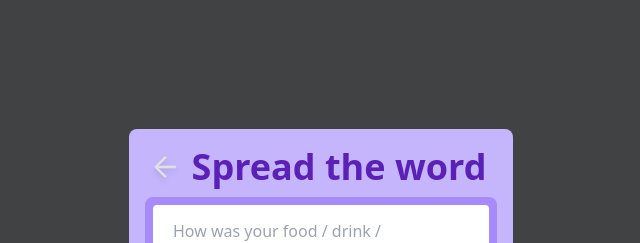
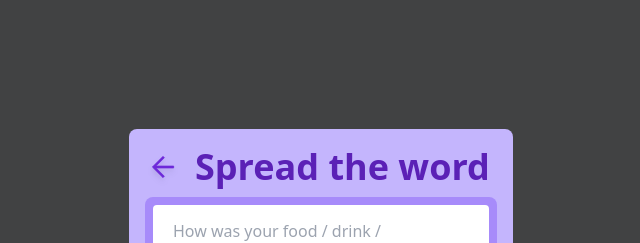
Before and after one commit to 0tt0I/DRP, a Next.js app in the folder app/: page /customer/spread-the-word in a window 1280 px wide. Shown: the top 243 px of the page, without its empty margins (319-959 px from the left). Built offline with nearby package versions, Linux system fonts and the light colour scheme; no server answers; sample sign-in values are in the browser's storage.

Commit message:
feat: added back button to all promoter pages

```diff
--- a/app/components/BackButton.tsx
+++ b/app/components/BackButton.tsx
@@ -4,12 +4,15 @@ import ArrowBack from './ArrowBack.svg'
 
 export type BackButtonProps = {
   router: NextRouter
+  className?: string
   where?: string
 }
 
 export default function BackButton (props: BackButtonProps) {
   return (
-    <button onClick={() => props.router.push(props.where ?? '/')} className="back-button p-2">
+    <button
+      onClick={() => props.router.push(props.where ?? '/')}
+      className={'back-button p-2 ' + props.className ?? ''}>
       <ArrowBack viewBox="0 0 48 48" className="arr" />
     </button>
   )
--- a/app/components/Header.tsx
+++ b/app/components/Header.tsx
@@ -10,8 +10,8 @@ export type HeaderProps = {
 
 export default function Header (props: HeaderProps) {
   return (
-    <div className="flex flex-row gap-0 p-0.5 home-header items-center justify-center">
-      <BackButton router={props.router} where={props.where} />
+    <div className="flex flex-row sm:relative sm:gap-0 gap-2 p-0.5 home-header items-center justify-center min-w-max">
+      <BackButton className="sm:absolute z-10 left-0" router={props.router} where={props.where} />
       <h1 className="text-center grow">{props.text}</h1>
     </div>
   )
--- a/app/pages/customer/spend-points.tsx
+++ b/app/pages/customer/spend-points.tsx
@@ -1,6 +1,5 @@
 import { useRouter } from 'next/router'
 import React, { useEffect, useRef, useState } from 'react'
-import HomeButton from '../../components/HomeButton'
 import QRUid from '../../components/QRUid'
 import { Dialog } from '@headlessui/react'
 import { createHash } from 'crypto'
@@ -8,6 +7,7 @@ import { getUid } from '../../services/authInfo'
 import { Referral, Reward, VisitedBusiness } from '../../types/FirestoreCollections'
 import { getVisitedBusinesses } from '../../services/customerInfo'
 import { getAllRewards } from '../../services/rewardInfo'
+import Header from '../../components/Header'
 
 export default function RedeemReward () {
   const router = useRouter()
@@ -54,18 +54,13 @@ export default function RedeemReward () {
   return (
     <div className="home-div">
       <div className="home-subdiv-l">
-        <h1>
-          Spend points
-        </h1>
+        <Header router={router} text='Redeem Referrals' />
         <p>See the points you&apos;ve earned,<br />spend them at your favourite spots. </p>
 
         {businesses.length > 0
           ? businesses.map(BusinessEntry)
           : <p className="text-warning text-2xl p-8">Go visit some businesses!</p>}
-
-        <HomeButton router={router} />
       </div>
-
     </div>
   )
 
--- a/app/styles/styles.css
+++ b/app/styles/styles.css
@@ -43,8 +43,16 @@
         @apply bg-violet-700 hover:bg-violet-600 p-2 text-white transition duration-200;
     }
 
+    .arrow-colors {
+        @apply fill-violet-700 hover:fill-violet-600 stroke-violet-700 hover:stroke-violet-600 transition duration-200;
+    }
+
     .text-warning {
         @apply font-bold text-rose-600;
+    }
+
+    .button-grid-short {
+        @apply grid grid-cols-3 grid-rows-2 grid-flow-row gap-4;
     }
 
     .button-grid-normal {
@@ -53,6 +61,11 @@
 
     .button-grid-ext {
         @apply grid grid-cols-3 grid-rows-4 grid-flow-row gap-4;
+    }
+
+    .button-grid-narrow-short {
+        @apply grid grid-flow-col gap-1;
+        grid-template-rows: repeat(4, minmax(0, 1fr));
     }
 
     .button-grid-narrow {
@@ -66,7 +79,7 @@
     }
 
     .header-text {
-        @apply text-4xl text-dark-nonblack font-bold text-center;
+        @apply text-4xl text-dark-nonblack font-bold text-center sm:ml-12 sm:mr-12;
     }
 }
 
@@ -79,14 +92,7 @@ body {
 }
 
 .arr {
-    @apply drop-shadow-md transition duration-200 w-8 h-8;
-    fill: #e0e0e0;
-    stroke: #e0e0e0;
-}
-
-.arr:hover {
-    fill: white;
-    stroke: white;
+    @apply drop-shadow-md transition duration-200 w-8 h-8 arrow-colors;
 }
 
 .general-button {
@@ -117,11 +123,15 @@ body {
     @apply button-grid-narrow sm:button-grid-normal place-content-center;
 }
 
+.home-short-buttondiv {
+    @apply button-grid-narrow-short sm:button-grid-short place-content-center;
+}
+
 .home-bus-buttondiv {
     @apply button-grid-narrow-ext sm:button-grid-ext place-content-center;
 }
 
-.home-buttondiv > p, .home-bus-buttondiv > p {
+.home-short-buttondiv > p, .home-buttondiv > p, .home-bus-buttondiv > p {
     @apply justify-center items-center place-self-center sm:col-span-2 break-words w-80 font-semibold;
 }
 
```
